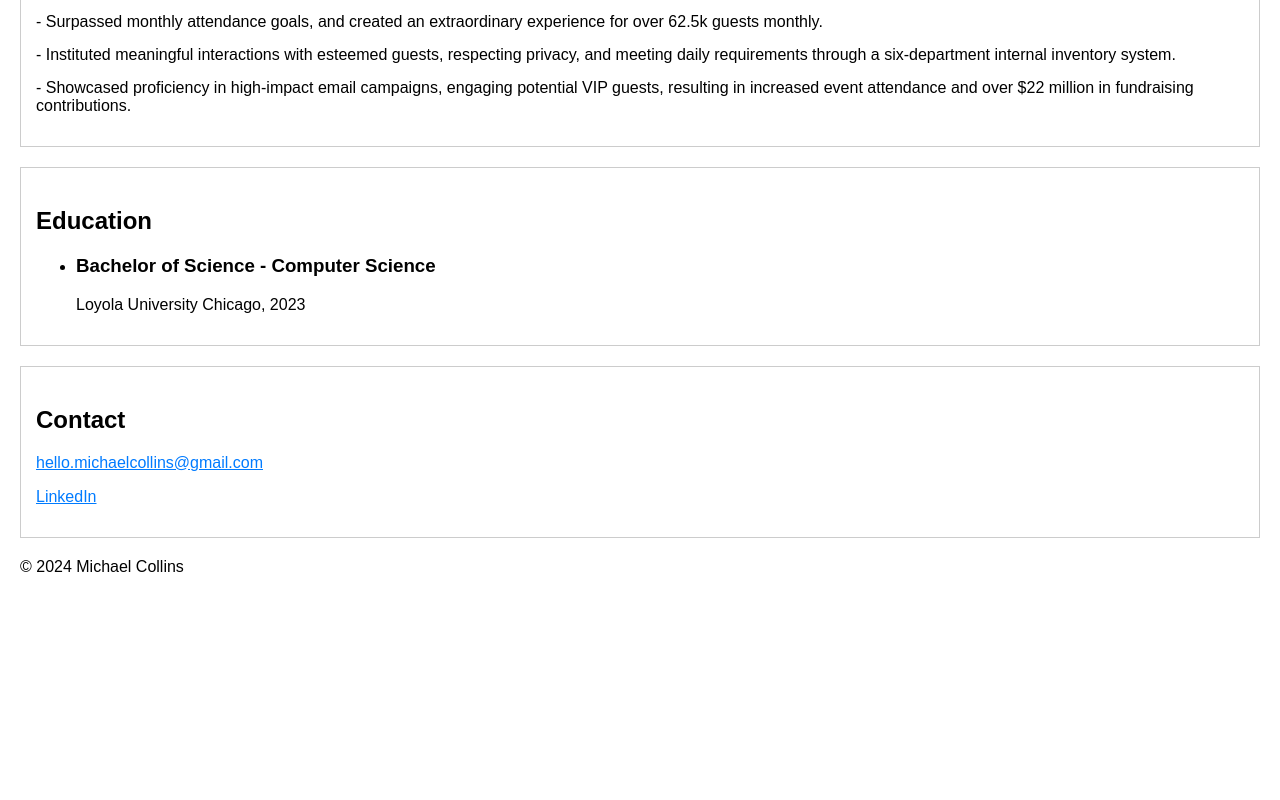
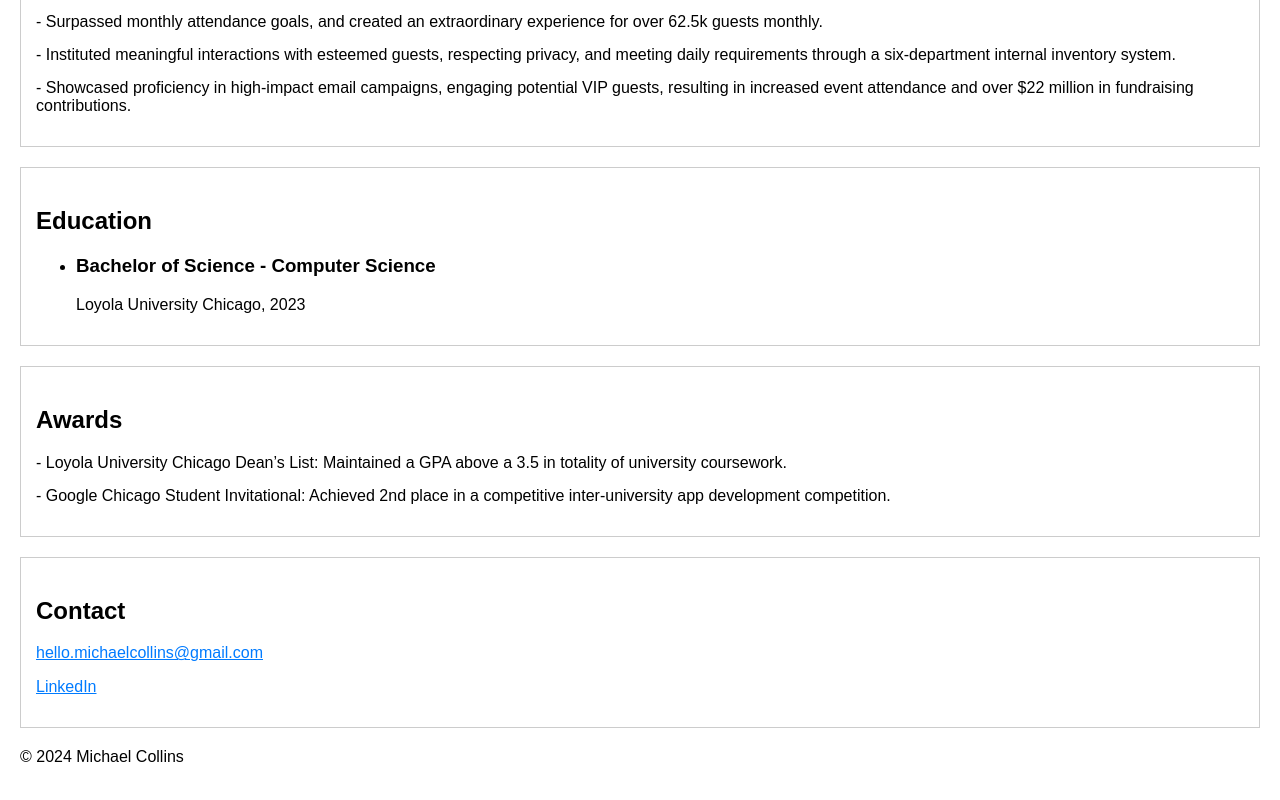
Before and after one commit to mcollins21/mcollins21.github.io, a plain HTML site: page index.html in a window 1280 px wide. Shown: the part 992-1792 px from the top of the page. Before the commit the page ends 1604 px from the top, so only its background shows below. Drawn offline with Linux system fonts and the light colour scheme.

Commit message:
added awards section

```diff
--- a/index.html
+++ b/index.html
@@ -70,6 +70,14 @@
         </ul>
     </section>
 
+    <section class="box awards">
+        <h2>Awards</h2>
+        <ul>
+            <li>- Loyola University Chicago Dean’s List: Maintained a GPA above a 3.5 in totality of university coursework.</li>
+            <li>- Google Chicago Student Invitational: Achieved 2nd place in a competitive inter-university app development competition.</li>
+        </ul>
+    </section>
+
     <section class="box contact">
         <h2>Contact</h2>
         <p><a href="mailto:hello.michaelcollins@gmail.com">hello.michaelcollins@gmail.com</a></p>
--- a/style.css
+++ b/style.css
@@ -53,3 +53,12 @@ h2 {
 .contact a {
     color: #007bff;
 }
+
+.awards ul {
+    list-style: none;
+    padding: 0;
+}
+
+.awards li {
+    margin-bottom: 15px;
+}
```
